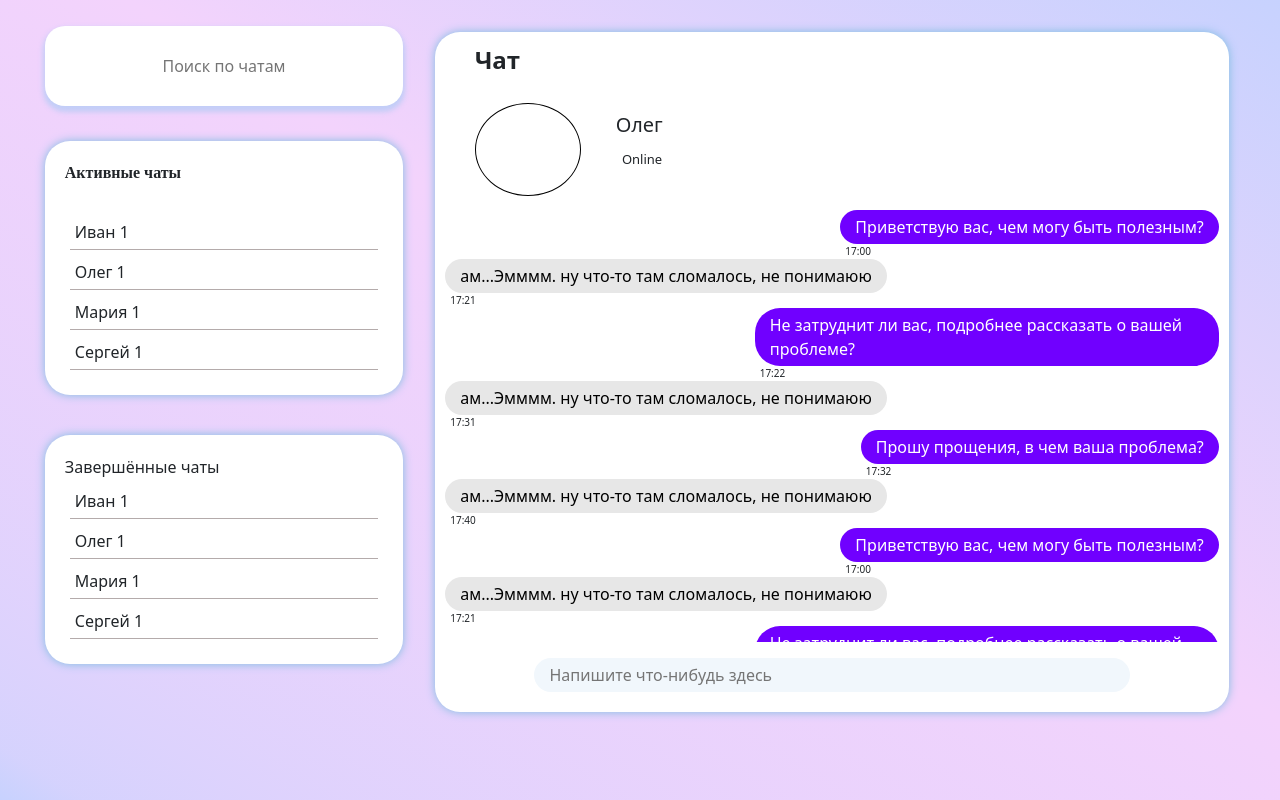
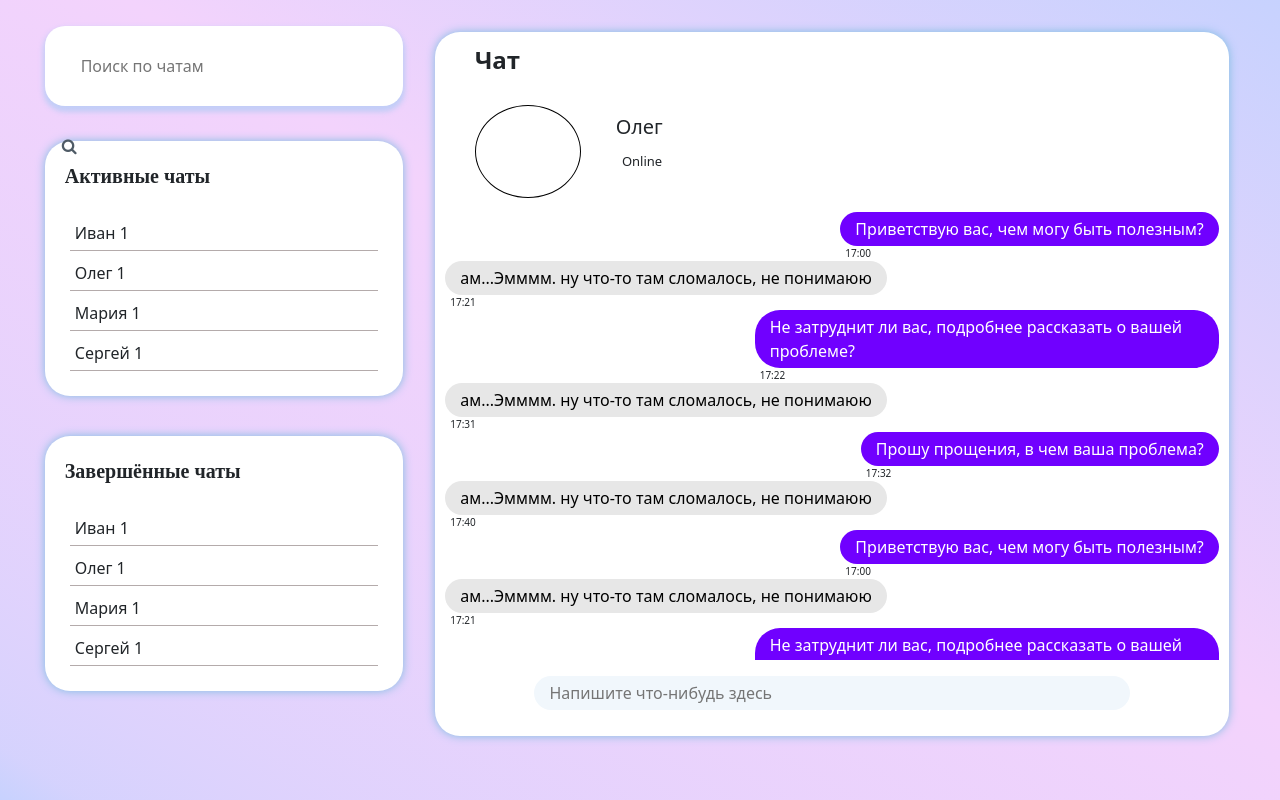
Before and after one commit to AgentLost/ZACHET, a Vue app in the folder zachet/: page / in a window 1280 px wide. Built offline with nearby package versions, Linux system fonts and the light colour scheme.

Commit message:
maybe my last commit
maybe my last commit

```diff
--- a/zachet/public/index.html
+++ b/zachet/public/index.html
@@ -4,6 +4,7 @@
     <meta charset="utf-8">
     <meta http-equiv="X-UA-Compatible" content="IE=edge">
     <meta name="viewport" content="width=device-width,initial-scale=1.0">
+    <link href="//maxcdn.bootstrapcdn.com/font-awesome/4.1.0/css/font-awesome.min.css" rel="stylesheet">
     <link href="https://cdn.jsdelivr.net/npm/bootstrap@5.3.0-alpha3/dist/css/bootstrap.min.css" rel="stylesheet" integrity="sha384-KK94CHFLLe+nY2dmCWGMq91rCGa5gtU4mk92HdvYe+M/SXH301p5ILy+dN9+nJOZ" crossorigin="anonymous">
     <title><%= htmlWebpackPlugin.options.title %></title>
   </head>
--- a/zachet/src/components/Home.vue
+++ b/zachet/src/components/Home.vue
@@ -15,8 +15,8 @@ export default{
 <style>
 .chatWindow{
     width: 62% !important;
-    height: 85% !important;
-    bottom: 11% !important;
+    height: 88% !important;
+    bottom: 8% !important;
     right: 4% !important;
 }
 
--- a/zachet/src/components/Sidebar.vue
+++ b/zachet/src/components/Sidebar.vue
@@ -2,6 +2,7 @@
     <div class="sidebar_container">
     <div class="sidebar">
         <div class="search">
+            <span class="icon"><i class="fa fa-search"></i></span>
                 <input type="text" placeholder="Поиск по чатам">
             </div>
             <div class="dialogs">
@@ -9,7 +10,7 @@
                 <Dialog v-for="d in dialogs" :dialog="d" />
             </div>
             <div class="dialogs">
-                <div>Завершённые чаты</div>
+                <div class="title">Завершённые чаты</div>
                 <Dialog v-for="d in dialogs" :dialog="d" />
             </div>
         </div>
@@ -33,6 +34,15 @@ export default {
 }
 </script>
 <style scoped>
+.icon{
+  position: absolute;
+  top: 50%;
+  margin-left: 17px;
+  margin-top: -20.75%;
+  z-index: 1;
+  color: #4f5b66;
+}
+
 .sidebar_container{
     padding-top: 2%;
     width: 100%;
@@ -58,7 +68,7 @@ export default {
 }
 
 .search input {
-    text-align: center;
+    padding-left: 10%;
     width: 100%;
     height: 80px;
     border-radius: 20px;
@@ -80,8 +90,9 @@ export default {
     font-family: 'Noir Pro';
     font-style: normal;
     font-weight: 600;
-    margin-bottom: 30px;
+    margin-bottom: 25px;
     top:0;
+    font-size: 20px;
 
 }
 </style>
```
